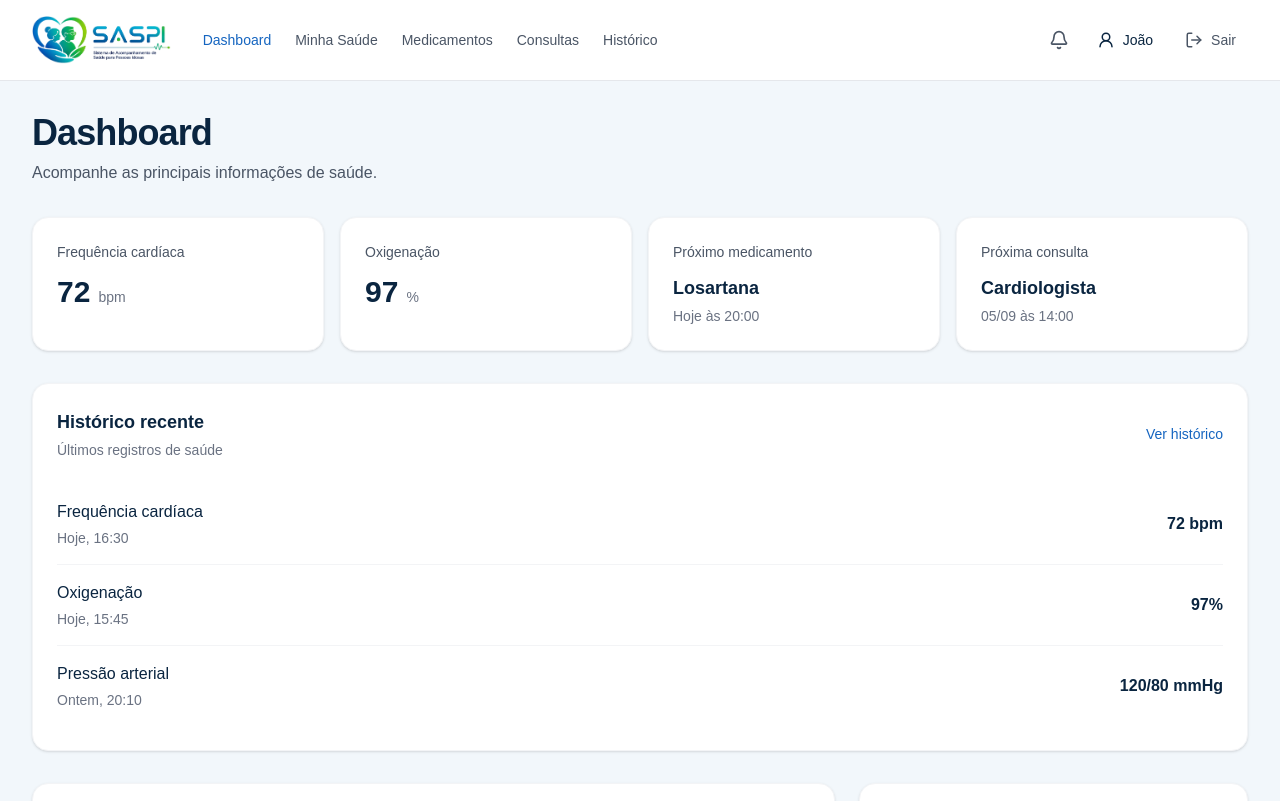
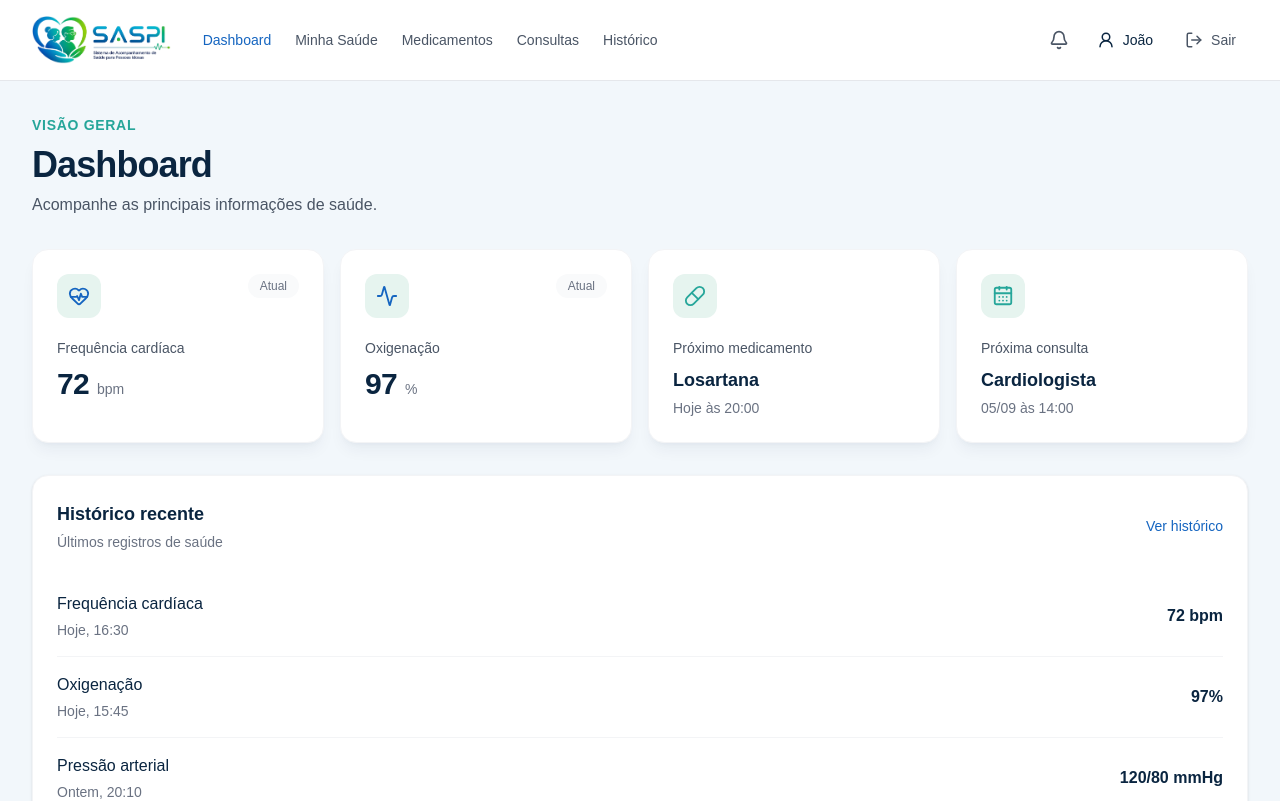
Before and after one commit to MiguelHelen/S.A.S.P.I-Sistema-de-Acompanhamento-de-Saude-para-Pessoas-Idosas-, a Next.js app: page /dashboard in a window 1280 px wide. Shown: the top 801 px of the page. Built offline with nearby package versions, Linux system fonts and the light colour scheme.

Commit message:
style: alinha visual do dashboard com telas de acesso

```diff
--- a/src/app/dashboard/page.tsx
+++ b/src/app/dashboard/page.tsx
@@ -1,6 +1,7 @@
 import DashboardNavbar from "@/components/DashboardNavbar";
 import MetricCard from "@/components/MetricCard";
 import InfoCard from "@/components/InfoCard";
+import { Activity, CalendarDays, HeartPulse, Pill } from "lucide-react";
 
 export default function Dashboard() {
   return (
@@ -8,7 +9,11 @@ export default function Dashboard() {
       <DashboardNavbar />
 
       <div className="mx-auto max-w-7xl px-4 py-8 md:px-8">
-        <h1 className="text-3xl font-bold tracking-tight text-[#0A2540] md:text-4xl">
+        <span className="text-sm font-semibold uppercase tracking-wider text-[#26A69A]">
+          Visão geral
+        </span>
+
+        <h1 className="mt-2 text-3xl font-bold tracking-tight text-[#0A2540] md:text-4xl">
           Dashboard
         </h1>
 
@@ -21,24 +26,28 @@ export default function Dashboard() {
             title="Frequência cardíaca"
             value="72"
             unit="bpm"
+            icon={<HeartPulse size={22} />}
           />
 
           <MetricCard
             title="Oxigenação"
             value="97"
             unit="%"
+            icon={<Activity size={22} />}
           />
 
           <InfoCard
             label="Próximo medicamento"
             title="Losartana"
             subtitle="Hoje às 20:00"
+            icon={<Pill size={22} />}
           />
 
           <InfoCard
             label="Próxima consulta"
             title="Cardiologista"
             subtitle="05/09 às 14:00"
+            icon={<CalendarDays size={22} />}
           />
         </div>
 
@@ -69,46 +78,30 @@ export default function Dashboard() {
                   Frequência cardíaca
                 </p>
 
-                <p className="mt-1 text-sm text-gray-500">
-                  Hoje, 16:30
-                </p>
+                <p className="mt-1 text-sm text-gray-500">Hoje, 16:30</p>
               </div>
 
-              <p className="font-semibold text-[#0A2540]">
-                72 bpm
-              </p>
+              <p className="font-semibold text-[#0A2540]">72 bpm</p>
             </div>
 
             <div className="flex items-center justify-between py-4">
               <div>
-                <p className="font-medium text-[#0A2540]">
-                  Oxigenação
-                </p>
+                <p className="font-medium text-[#0A2540]">Oxigenação</p>
 
-                <p className="mt-1 text-sm text-gray-500">
-                  Hoje, 15:45
-                </p>
+                <p className="mt-1 text-sm text-gray-500">Hoje, 15:45</p>
               </div>
 
-              <p className="font-semibold text-[#0A2540]">
-                97%
-              </p>
+              <p className="font-semibold text-[#0A2540]">97%</p>
             </div>
 
             <div className="flex items-center justify-between py-4">
               <div>
-                <p className="font-medium text-[#0A2540]">
-                  Pressão arterial
-                </p>
+                <p className="font-medium text-[#0A2540]">Pressão arterial</p>
 
-                <p className="mt-1 text-sm text-gray-500">
-                  Ontem, 20:10
-                </p>
+                <p className="mt-1 text-sm text-gray-500">Ontem, 20:10</p>
               </div>
 
-              <p className="font-semibold text-[#0A2540]">
-                120/80 mmHg
-              </p>
+              <p className="font-semibold text-[#0A2540]">120/80 mmHg</p>
             </div>
           </div>
         </section>
@@ -120,9 +113,7 @@ export default function Dashboard() {
                 Evolução da frequência cardíaca
               </h2>
 
-              <p className="mt-1 text-sm text-gray-500">
-                Registros recentes
-              </p>
+              <p className="mt-1 text-sm text-gray-500">Registros recentes</p>
             </div>
 
             <div className="mt-6 rounded-xl border border-dashed border-gray-200 bg-[#F8FAFC] p-6">
@@ -147,19 +138,13 @@ export default function Dashboard() {
           </section>
 
           <section className="rounded-2xl border border-gray-100 bg-white p-6 shadow-sm">
-            <h2 className="text-lg font-semibold text-[#0A2540]">
-              Lembretes
-            </h2>
+            <h2 className="text-lg font-semibold text-[#0A2540]">Lembretes</h2>
 
             <div className="mt-6 space-y-4">
               <div className="rounded-xl border border-gray-200 bg-[#FAFCFE] p-4 transition hover:border-[#BFD8F2] hover:bg-white">
-                <p className="font-medium text-[#0A2540]">
-                  Tomar Losartana
-                </p>
+                <p className="font-medium text-[#0A2540]">Tomar Losartana</p>
 
-                <p className="mt-1 text-sm text-gray-500">
-                  Hoje às 20:00
-                </p>
+                <p className="mt-1 text-sm text-gray-500">Hoje às 20:00</p>
               </div>
 
               <div className="rounded-xl border border-gray-200 bg-[#FAFCFE] p-4 transition hover:border-[#BFD8F2] hover:bg-white">
@@ -167,9 +152,7 @@ export default function Dashboard() {
                   Consulta com cardiologista
                 </p>
 
-                <p className="mt-1 text-sm text-gray-500">
-                  05/09 às 14:00
-                </p>
+                <p className="mt-1 text-sm text-gray-500">05/09 às 14:00</p>
               </div>
             </div>
           </section>
--- a/src/components/InfoCard.tsx
+++ b/src/components/InfoCard.tsx
@@ -1,29 +1,35 @@
+import type { ReactNode } from "react";
+
 type InfoCardProps = {
   label: string;
   title: string;
   subtitle: string;
+  icon: ReactNode;
 };
 
 export default function InfoCard({
   label,
   title,
   subtitle,
+  icon,
 }: InfoCardProps) {
   return (
-    <div className="rounded-2xl border border-gray-100 bg-white p-6 shadow-sm transition hover:-translate-y-0.5 hover:shadow-md">
-      <p className="text-sm text-gray-600">
+    <div className="rounded-2xl border border-gray-100 bg-white p-6 shadow-lg shadow-blue-950/5 transition hover:-translate-y-0.5 hover:shadow-xl">
+      <div className="flex h-11 w-11 items-center justify-center rounded-xl bg-[#E6F4EF] text-[#26A69A]">
+        {icon}
+      </div>
+
+      <p className="mt-5 text-sm font-medium text-gray-600">
         {label}
       </p>
 
-      <div className="mt-3">
-        <p className="text-lg font-semibold text-[#0A2540]">
-          {title}
-        </p>
+      <p className="mt-2 text-lg font-semibold text-[#0A2540]">
+        {title}
+      </p>
 
-        <p className="mt-1 text-sm text-gray-500">
-          {subtitle}
-        </p>
-      </div>
+      <p className="mt-1 text-sm text-gray-500">
+        {subtitle}
+      </p>
     </div>
   );
 }
--- a/src/components/MetricCard.tsx
+++ b/src/components/MetricCard.tsx
@@ -1,27 +1,41 @@
+import type { ReactNode } from "react";
+
 type MetricCardProps = {
   title: string;
   value: string;
   unit?: string;
+  icon: ReactNode;
 };
 
 export default function MetricCard({
   title,
   value,
   unit,
+  icon,
 }: MetricCardProps) {
   return (
-    <div className="rounded-2xl border border-gray-100 bg-white p-6 shadow-sm transition hover:-translate-y-0.5 hover:shadow-md">
-      <p className="text-sm text-gray-600">
+    <div className="rounded-2xl border border-gray-100 bg-white p-6 shadow-lg shadow-blue-950/5 transition hover:-translate-y-0.5 hover:shadow-xl">
+      <div className="flex items-start justify-between">
+        <div className="flex h-11 w-11 items-center justify-center rounded-xl bg-[#E6F4EF] text-[#1565C0]">
+          {icon}
+        </div>
+
+        <span className="rounded-full bg-gray-50 px-3 py-1 text-xs font-medium text-gray-500">
+          Atual
+        </span>
+      </div>
+
+      <p className="mt-5 text-sm font-medium text-gray-600">
         {title}
       </p>
 
-      <div className="mt-3">
-        <span className="text-3xl font-bold text-[#0A2540]">
+      <div className="mt-2">
+        <span className="text-3xl font-bold tracking-tight text-[#0A2540]">
           {value}
         </span>
 
         {unit && (
-          <span className="ml-2 text-sm text-gray-500">
+          <span className="ml-2 text-sm font-medium text-gray-500">
             {unit}
           </span>
         )}
```
